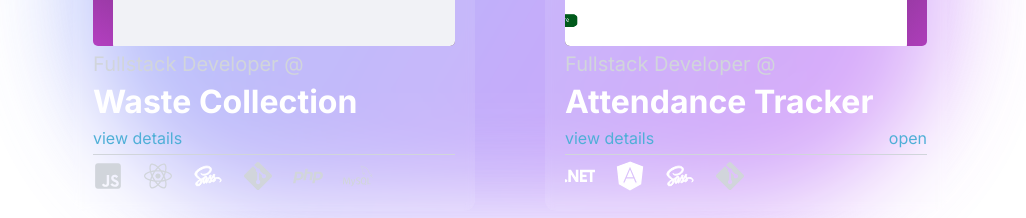
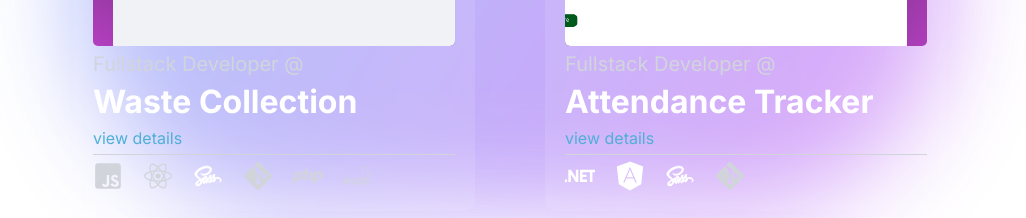
Before and after one commit to AbdullahAymanMSRE/portfolio, a React (Create React App) app: page / in a window 1280 px wide. Shown: the part 1740-1958 px from the top of the page, without its empty margins (130-1156 px from the left). Built offline with nearby package versions, Linux system fonts and the light colour scheme.

Commit message:
Update Portfolio.jsx

```diff
--- a/src/components/Portfolio.jsx
+++ b/src/components/Portfolio.jsx
@@ -79,7 +79,7 @@ export default function Portfolio({ ref }) {
           />
           <Work
             title="Fullstack Developer"
-            link="http://mamsre-001-site2.dtempurl.com/en/#/home"
+           // link="http://mamsre-001-site2.dtempurl.com/en/#/home"
             images={[attendaceP1, attendaceP2, attendaceP3]}
             name="Attendance Tracker"
             icons={[<DotnetIcon />, <AngularIcon />, <SassIcon />, <GitIcon />]}
```
